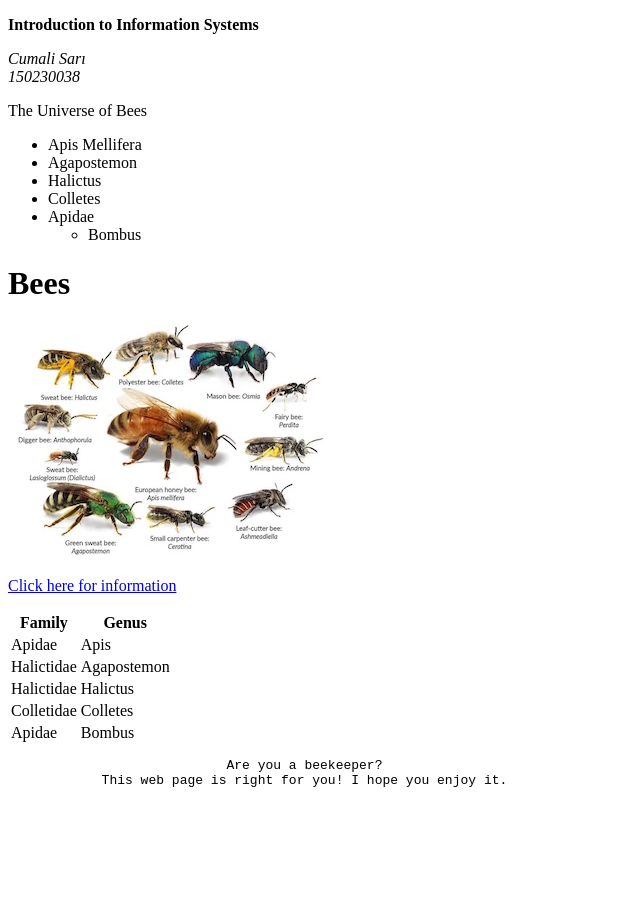
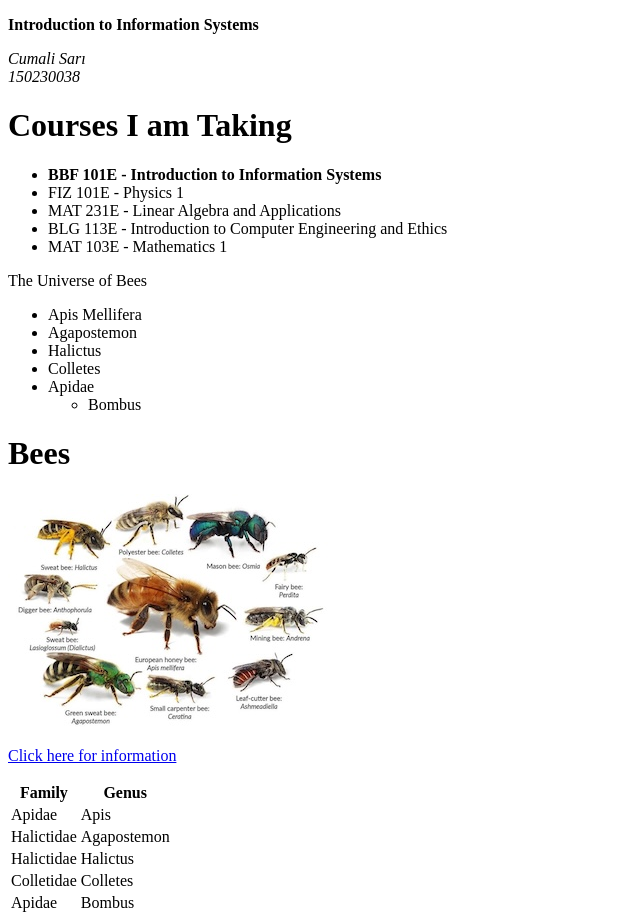
Before and after one commit to cumali-sari/Word, a plain HTML site: page index.html in a window 1280 px wide. Shown: the top 918 px of the page, without its empty margins (0-640 px from the left). Before the commit the page ends 816 px from the top, so only its background shows below. Drawn offline with Linux system fonts and the light colour scheme.

Commit message:
The index.html and image files have uploaded

```diff
--- a/index.html
+++ b/index.html
@@ -13,6 +13,14 @@
             <br>
             150230038
             </em>
+        <h1><strong>Courses I am Taking</strong></h1>
+        <ul>
+            <li><strong>BBF 101E - Introduction to Information Systems</strong></li>
+            <li>FIZ 101E - Physics 1</li>
+            <li>MAT 231E - Linear Algebra and Applications</li>
+            <li>BLG 113E - Introduction to Computer Engineering and Ethics</li>
+            <li>MAT 103E - Mathematics 1</li>
+        </ul>
         </p>The Universe of Bees<p>
         <ul>
             <li>Apis Mellifera</li>
```
